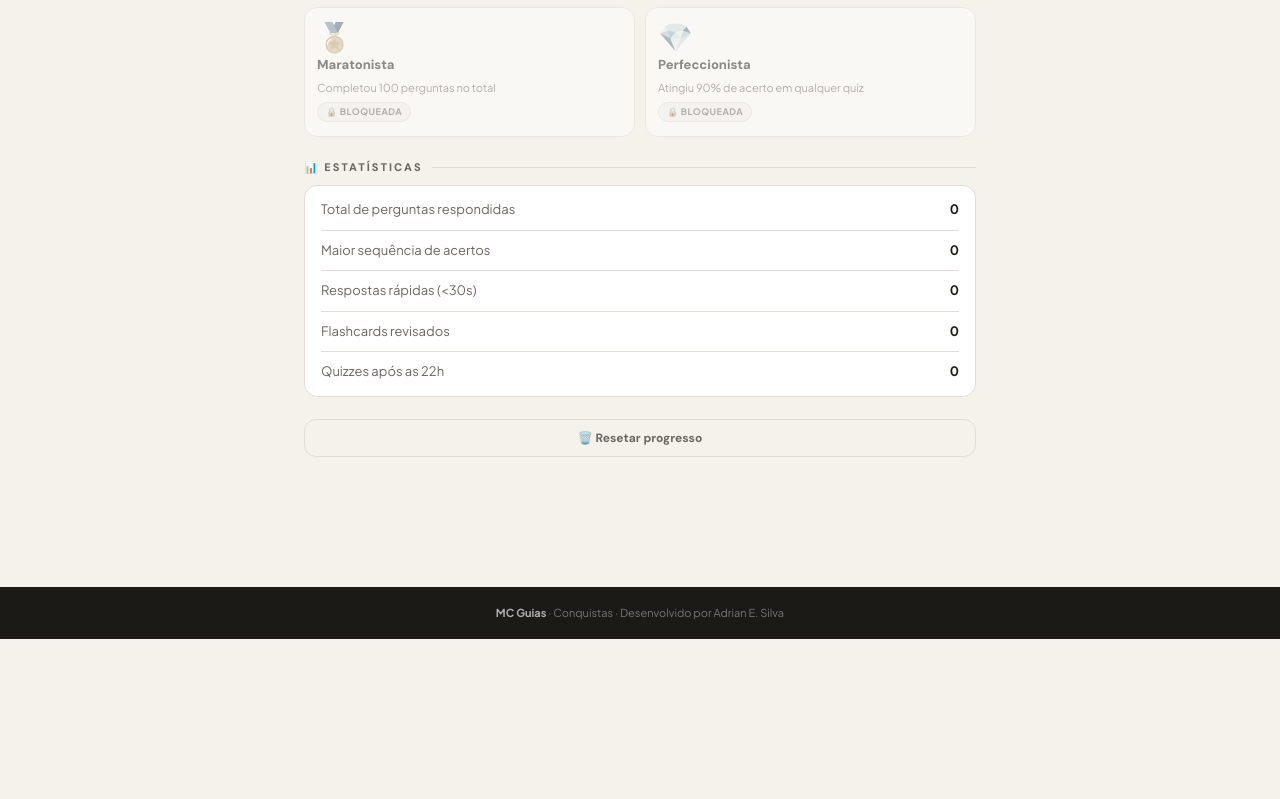
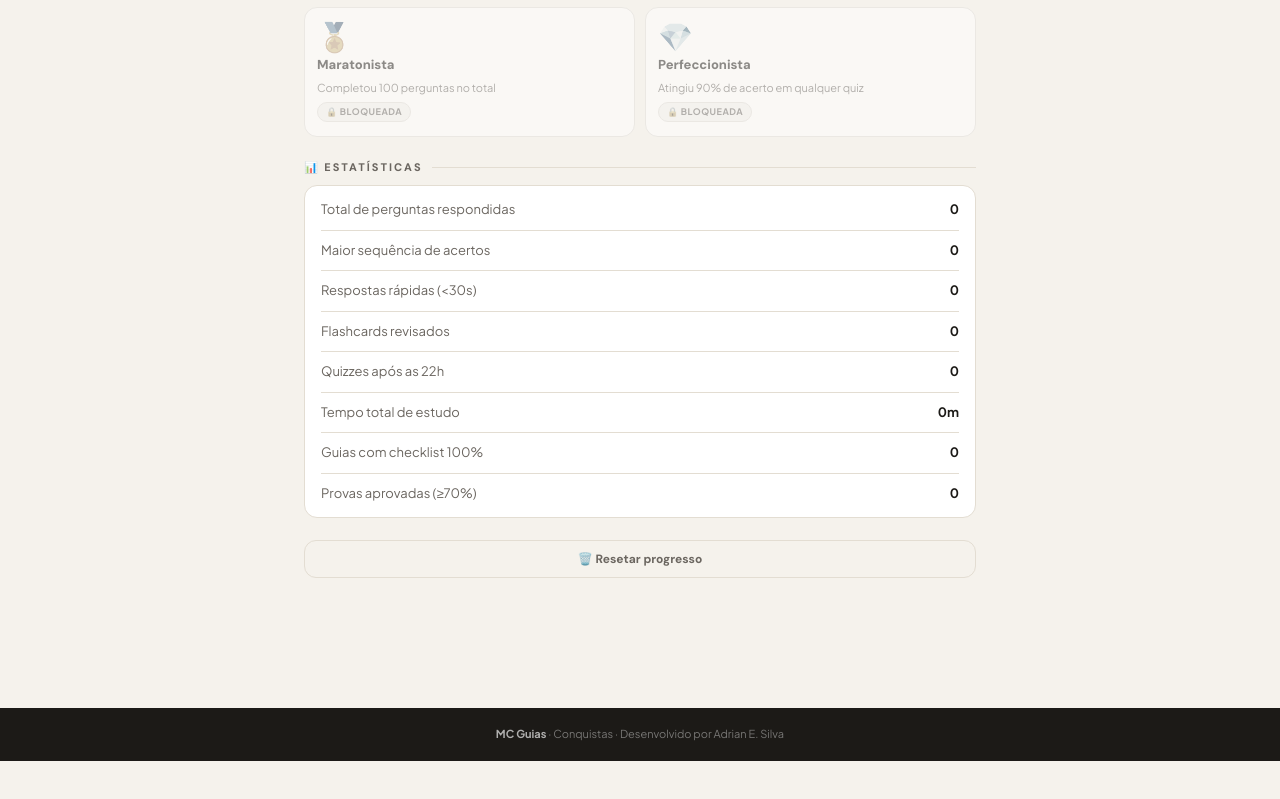
Before and after one commit to adrian-mysc/mcguias, a plain HTML site: page pages/conquistas.html in a window 1280 px wide. Shown: the part 1593-2392 px from the top of the page. Before the commit the page ends 2296 px from the top, so only its background shows below. Drawn offline with Linux system fonts and the light colour scheme.

Commit message:
Add files via upload

```diff
--- a/pages/conquistas.html
+++ b/pages/conquistas.html
@@ -212,6 +212,8 @@
       persistencia:'🔥 Persistência',
       especial:    '🏆 Especial',
       jogo:        '🎮 Jogo',
+      trofeu:      '🥇 Troféus',
+      prova:       '📋 Provas',
     };
 
     function _mondayLabel(str) {
@@ -254,12 +256,18 @@
       document.getElementById('cqWeekLbl').textContent = 'Semana de ' + _mondayLabel(mon);
       document.getElementById('cqUnlockCount').textContent = snap.conquistas.length + '/' + snap.catalogo.length;
 
+      var hrs  = Math.floor((s.minEstudo || 0) / 60);
+      var mins = (s.minEstudo || 0) % 60;
+      var tempoStr = hrs > 0 ? hrs + 'h ' + mins + 'm' : ((s.minEstudo || 0) + 'm');
       var statsRows = [
         { label:'Total de perguntas respondidas', val: s.totalPerguntas || 0 },
         { label:'Maior sequência de acertos',     val: s.perguntasSeguidasCertas || 0 },
         { label:'Respostas rápidas (<30s)',        val: s.respostasRapidas || 0 },
         { label:'Flashcards revisados',           val: s.totalFlashcards || 0 },
         { label:'Quizzes após as 22h',            val: s.quizzesApos22h || 0 },
+        { label:'Tempo total de estudo',          val: tempoStr },
+        { label:'Guias com checklist 100%',       val: (s.guiasConcluidos || []).length },
+        { label:'Provas aprovadas (≥70%)',        val: (s.provasAprovadas || []).length },
       ];
       document.getElementById('cqStatsDetail').innerHTML = statsRows.map(function(r){
         return '<div style="display:flex;justify-content:space-between;align-items:center;font-size:13px;">'
```
Also changed, not shown: pages/manutencao-preventivas.html (+8 -6 lines).
